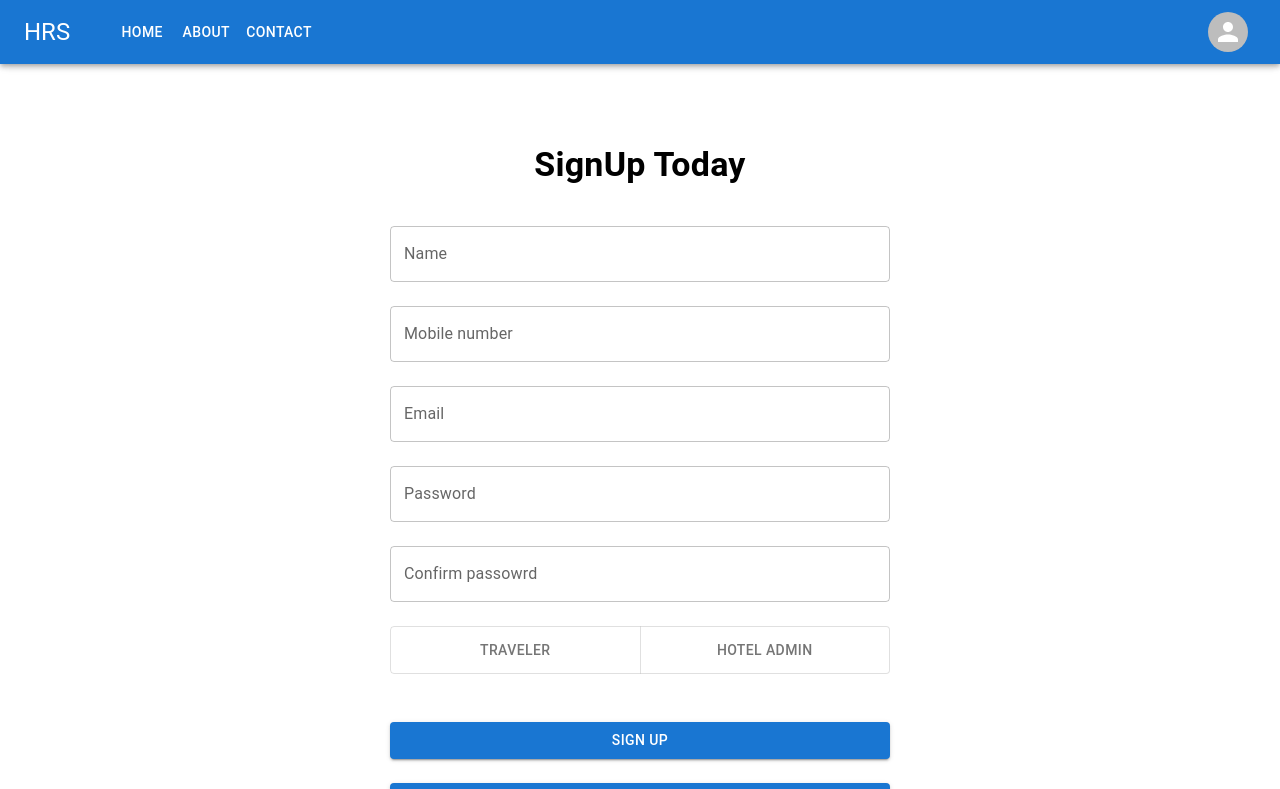
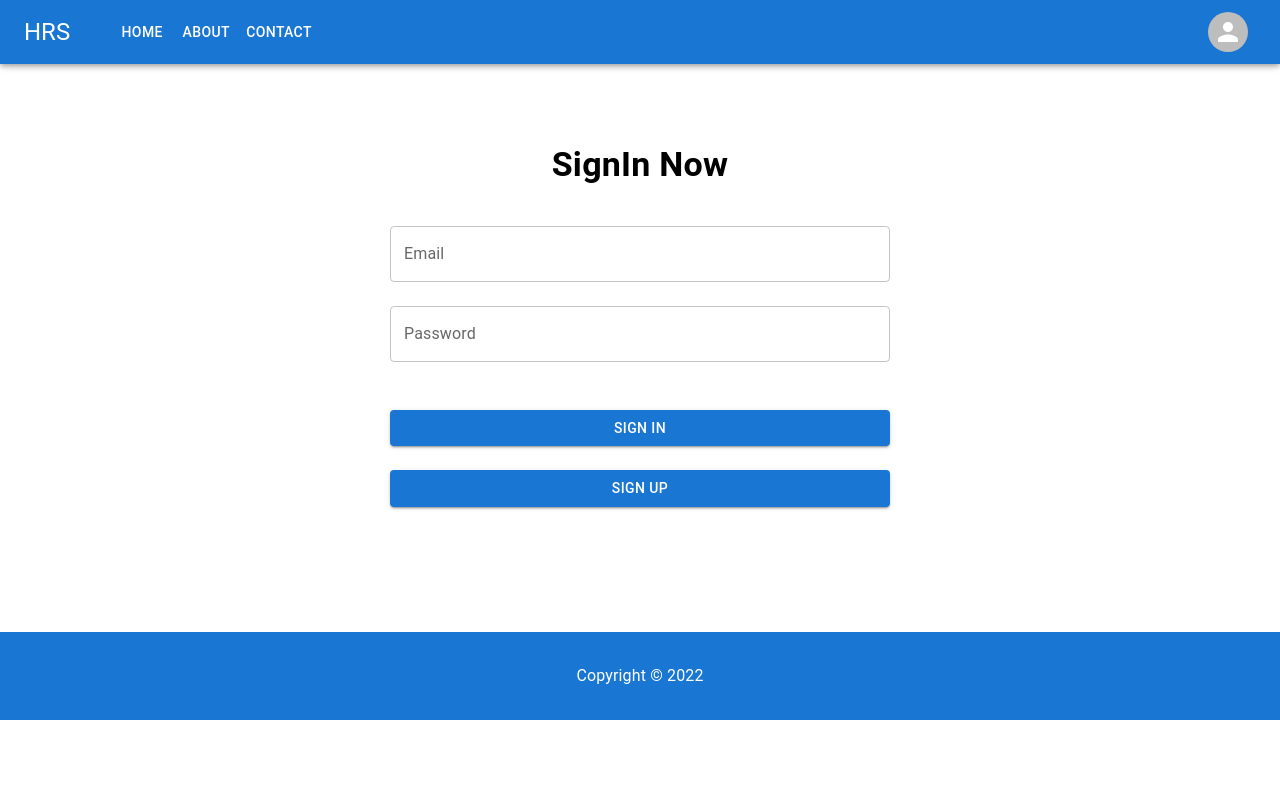
Before and after one commit to LassazVegaz/Hotel-Reservation-System, a React (Create React App) app in the folder frontend/: page / in a window 1280 px wide. Shown: the top 789 px of the page. Built offline with nearby package versions, Linux system fonts and the light colour scheme.

Commit message:
signin page

```diff
--- a/frontend/src/App.tsx
+++ b/frontend/src/App.tsx
@@ -1,13 +1,13 @@
 import { Footer } from "./components/Footer/Footer";
 import { Header } from "./components/Header/Header";
-import { CreateAccountPage } from "./pages/CreateAccountPage/CreateAccountPage";
+import { LoginPage } from "./pages/LoginPage/LoginPage";
 
 function App() {
 	return (
 		<div>
 			<Header />
 
-			<CreateAccountPage />
+			<LoginPage />
 
 			<Footer />
 		</div>
--- /dev/null
+++ b/frontend/src/pages/LoginPage/LoginForm.tsx
@@ -0,0 +1,39 @@
+import {
+	Box,
+	TextField,
+	ToggleButtonGroup,
+	ToggleButton,
+	Button,
+} from "@mui/material";
+import { Formik } from "formik";
+
+export const LoginForm = () => {
+	return (
+		<Formik
+			initialValues={{}}
+			onSubmit={() => {
+				console.log("creating");
+			}}
+		>
+			<Box
+				component="form"
+				display="flex"
+				flexDirection="column"
+				rowGap={3}
+			>
+				<TextField label="Email" type="email" />
+				<TextField label="Password" type="password" />
+
+				<Button
+					sx={{
+						mt: 3,
+					}}
+					variant="contained"
+				>
+					Sign In
+				</Button>
+				<Button variant="contained">Sign Up</Button>
+			</Box>
+		</Formik>
+	);
+};
--- /dev/null
+++ b/frontend/src/pages/LoginPage/LoginPage.tsx
@@ -0,0 +1,21 @@
+import { Box, Typography } from "@mui/material";
+import { LoginForm } from "./LoginForm";
+
+export const LoginPage = () => {
+	return (
+		<Box display="flex" justifyContent="center">
+			<Box mt={10} mb={15.6} minWidth={500}>
+				<Typography
+					variant="h4"
+					mb={5}
+					textAlign="center"
+					fontWeight="bold"
+				>
+					SignIn Now
+				</Typography>
+
+				<LoginForm />
+			</Box>
+		</Box>
+	);
+};
```
